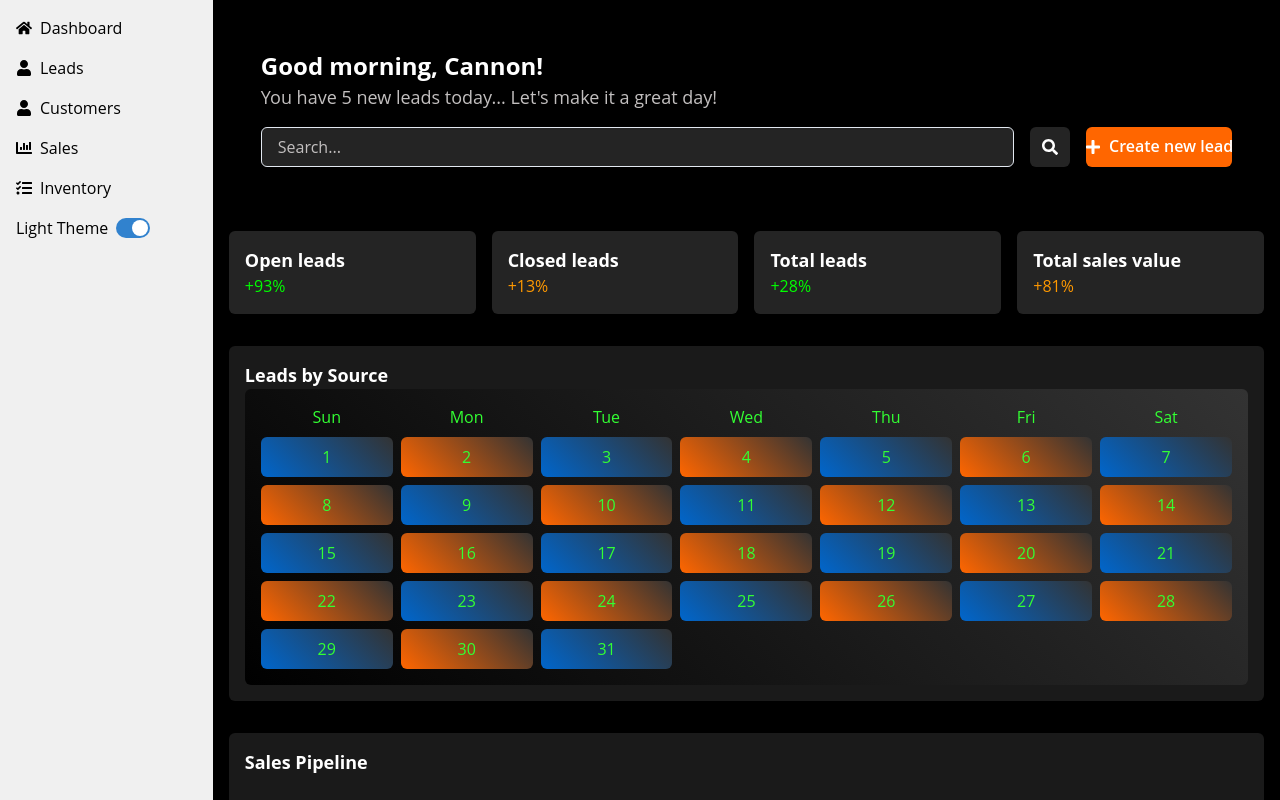
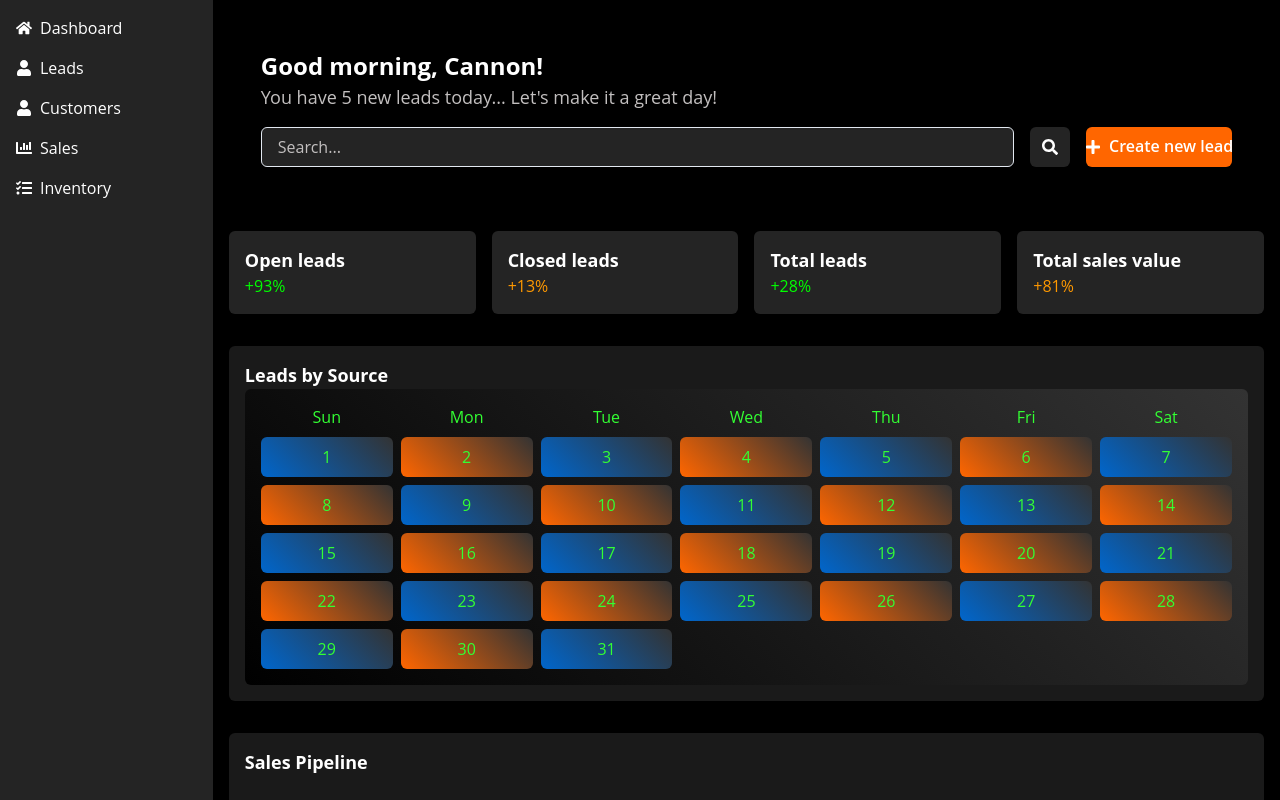
Before and after one commit to GPT-Engineer-App/dark-theme-sales-dashboard, a React (Vite) app: page / in a window 1280 px wide. Shown: the top 800 px of the page. Built offline with nearby package versions, Linux system fonts and the light colour scheme.

Commit message:
Reverted to edit e2a7719b-a38a-4fef-8ae3-efacd9d6a6a0: "Changed the background color of the `Calendar` component back to a gradient of black and grey.
Prompt: Change the background color back to the gradient black and grey"

```diff
--- a/src/pages/Index.jsx
+++ b/src/pages/Index.jsx
@@ -1,10 +1,10 @@
-import { useState, useEffect } from "react";
-import { Box, Container, VStack, HStack, Text, Input, Button, IconButton, Avatar, Table, Thead, Tbody, Tr, Th, Td, useColorMode, useColorModeValue, extendTheme, ChakraProvider, Switch } from "@chakra-ui/react";
+import { useState } from "react";
+import { Box, Container, VStack, HStack, Text, Input, Button, IconButton, Avatar, Table, Thead, Tbody, Tr, Th, Td, useColorMode, useColorModeValue, extendTheme, ChakraProvider } from "@chakra-ui/react";
 import { FaHome, FaSearch, FaPlus, FaUser, FaChartBar, FaTasks, FaCalendarAlt } from "react-icons/fa";
 import Calendar from "../components/Calendar.jsx";
 
 // Custom theme
-const darkTheme = extendTheme({
+const theme = extendTheme({
   styles: {
     global: {
       body: {
@@ -31,35 +31,8 @@ const darkTheme = extendTheme({
   },
 });
 
-const lightTheme = extendTheme({
-  styles: {
-    global: {
-      body: {
-        bg: "#FFFFFF",
-        color: "#000000",
-      },
-    },
-  },
-  colors: {
-    primary: {
-      500: "#FF6600",
-    },
-    secondary: {
-      500: "#C2BFBF",
-    },
-    accent: {
-      green: "#00FF00",
-      orange: "#FF9900",
-    },
-  },
-  fonts: {
-    heading: "Roboto, sans-serif",
-    body: "Open Sans, sans-serif",
-  },
-});
-
-const Sidebar = ({ toggleTheme, isDark }) => (
-  <Box bg={isDark ? "#242424" : "#F0F0F0"} w="250px" p="4" color={isDark ? "white" : "black"}>
+const Sidebar = () => (
+  <Box bg="#242424" w="250px" p="4" color="white">
     <VStack align="start" spacing="4">
       <HStack>
         <FaHome />
@@ -80,10 +53,6 @@ const Sidebar = ({ toggleTheme, isDark }) => (
       <HStack>
         <FaTasks />
         <Text>Inventory</Text>
-      </HStack>
-      <HStack>
-        <Text>Light Theme</Text>
-        <Switch isChecked={!isDark} onChange={toggleTheme} />
       </HStack>
     </VStack>
   </Box>
@@ -236,17 +205,16 @@ const Dashboard = () => (
 );
 
 const Index = () => {
-  const [isDark, setIsDark] = useState(true);
-  const toggleTheme = () => setIsDark(!isDark);
-
-  useEffect(() => {
-    document.body.style.backgroundColor = isDark ? "#000000" : "#FFFFFF";
-  }, [isDark]);
+  const appointments = [
+    { task: "RV Viewing", date: "2024-05-23" },
+    { task: "Test Drive", date: "2024-05-24" },
+    { task: "Follow-up Call", date: "2024-05-25" },
+  ];
 
   return (
-    <ChakraProvider theme={isDark ? darkTheme : lightTheme}>
-      <Box bg={isDark ? "#000000" : "#FFFFFF"} minH="100vh" color={isDark ? "white" : "black"}>
-        <Dashboard toggleTheme={toggleTheme} isDark={isDark} />
+    <ChakraProvider theme={theme}>
+      <Box bg="#000000" minH="100vh" color="white">
+        <Dashboard />
       </Box>
     </ChakraProvider>
   );
```
